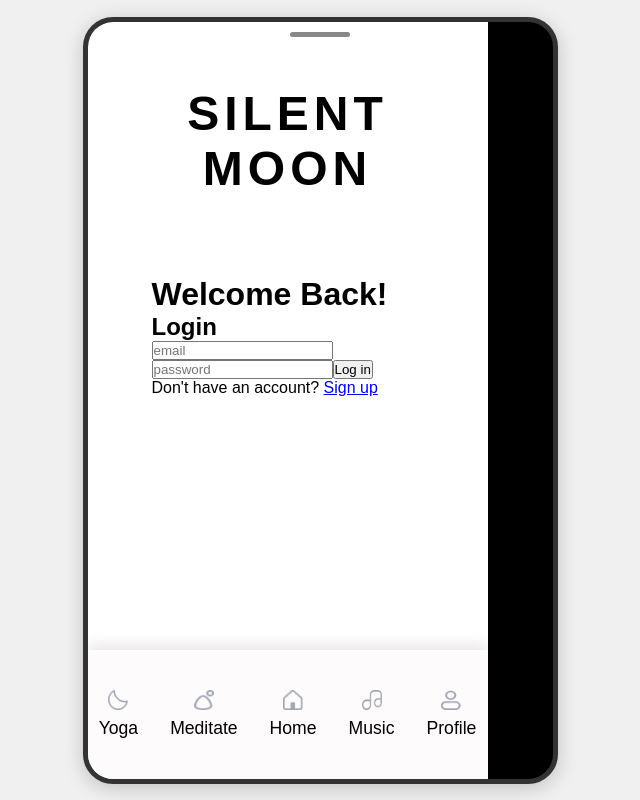
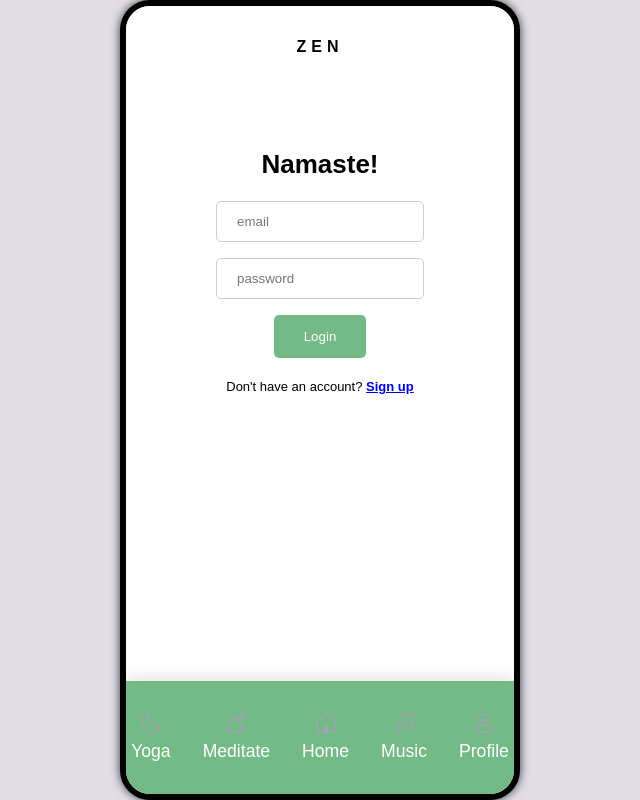
Before and after one commit to TOezdemir/Abschlussprojekt-Silent-Moon, a React (Vite) app: page /login in a window 1280 px wide. Shown: the whole page, without its empty margins (320-960 px from the left). Built offline with nearby package versions, Linux system fonts and the light colour scheme; no server answers.

Commit message:
css design update

```diff
--- a/src/components/Logo.tsx
+++ b/src/components/Logo.tsx
@@ -1,7 +1,7 @@
 function Logo() {
   return (
     <div>
-      <h1 className="logo">SILENT MOON</h1>
+      <h1 className="logo">ZEN</h1>
     </div>
   );
 }
--- a/src/components/layout.css
+++ b/src/components/layout.css
@@ -1,4 +1,4 @@
-body {
+/* body {
     margin: 0;
     padding: 0;
     display: flex;
@@ -58,4 +58,4 @@ body {
     background: white;
     overflow-y: auto;
     padding: 16px;
-  }
+  } */
--- a/src/index.css
+++ b/src/index.css
@@ -7,13 +7,25 @@
 
 body {
   font-family: Arial, sans-serif;
-  background-color: #e1dfdf;
   color: #000000;
+  background-color: #e0dde7;
   overflow: hidden; /* Deaktiviert Scrollen für die gesamte Seite */
   height: 100vh; /* Vollbildhöhe */
   display: flex;
   justify-content: center;
   align-items: center;
+  /* background-image: url("https://images.pexels.com/photos/1242348/pexels-photo-1242348.jpeg?auto=compress&cs=tinysrgb&w=1260&h=750&dpr=2");
+  background-size: cover;
+  background-position: center;
+  background-repeat: no-repeat; */
+}
+
+.test-links {
+  display: flex;
+  flex-direction: column;
+  justify-content: left;
+  align-items: left;
+  margin-top: 1em;
 }
 
 .logo {
@@ -26,11 +38,12 @@ body {
   width: 400px; /* Breite des Rahmens, z.B. iPhone */
   height: 800px; /* Höhe des Rahmens */
   margin: 0 auto; /* Zentriere den Rahmen */
-  border: 5px solid #000; /* Rahmen */
+  border: 6px solid #000; /* Rahmen */
   border-radius: 30px; /* Abgerundete Ecken */
   background-color: #fff; /* Hintergrundfarbe des "Screens" */
   overflow: hidden; /* Inhalt, der aus dem Rahmen herausragt, ausblenden */
   position: relative; /* Wichtiger Bezugspunkt für Positionierung */
+  box-shadow: 0px 0px 10px 0px rgba(0, 0, 0, 0.75);
 }
 
 /* Layout mit Grid */
@@ -52,7 +65,7 @@ body {
   background-color: #ffffff;
   padding: 1rem;
   text-align: center;
-  font-size: 1.5rem;
+  font-size: 0.5rem;
 }
 
 /* Main Content */
@@ -62,18 +75,106 @@ body {
   background-color: #ffffff;
   overflow-y: auto;
   align-items: center;
-  overflow-y: auto;
+  overflow-y: auto; /* Scrollen innerhalb des Phone-Frames aktivieren */
+  height: fit-content;
 }
 
+/* Login Page css */
+
+.login {
+  display: flex;
+  flex-direction: column;
+  justify-content: center;
+  align-items: center;
+  padding: 1em;
+  font-size: small;
+}
+
+.login span {
+  font-weight: bold;
+}
+
+.login-form {
+  display: flex;
+  flex-direction: column;
+  justify-content: center;
+  align-items: center;
+  padding: 1em;
+}
+
+.login-form input {
+  width: 100%;
+  padding: 12px 20px;
+  margin: 8px 0;
+  display: inline-block;
+  border-radius: 5px;
+  border: 1px solid #ccc;
+  box-sizing: border-box;
+}
+
+.login-btn {
+  background-color: #73ba86;
+  color: white;
+  padding: 14px 30px;
+  margin: 8px 0;
+  border: none;
+  border-radius: 5px;
+  cursor: pointer;
+}
+
+/*signup page css */
+
+.signup {
+  display: flex;
+  flex-direction: column;
+  justify-content: center;
+  align-items: center;
+  padding: 1em;
+  font-size: small;
+}
+
+.signup h1 {
+  font-size: 1.5rem;
+  margin-bottom: 2rem;
+  text-align: center;
+}
+
+.signup-input {
+  width: 100%;
+  padding: 12px 20px;
+  margin: 8px 0;
+  display: inline-block;
+  border-radius: 5px;
+  border: 1px solid #ccc;
+  box-sizing: border-box;
+}
+
+.signup-btn {
+  background-color: #73ba86;
+  color: white;
+  padding: 14px 30px;
+  margin: 2rem 0 0 0;
+  border: none;
+  border-radius: 5px;
+  cursor: pointer;
+}
+
+.signup-btn:hover {
+  background-color: #b9ddc2;
+}
+
+/*Reminder Page css */
+
 .choose-time {
-  background-color: #8273ba;
+  background-color: #73ba86;
   border-radius: 10px;
   color: white;
   padding: 5em;
 }
 
 .choose-days button {
-  background-color: #8273ba;
+  background-color: #73ba86;
+
   color: white;
   border: none;
   border-radius: 100px;
@@ -87,7 +188,7 @@ body {
 }
 
 .choose-days button:hover {
-  background-color: #cec1fb;
+  background-color: #b9ddc2;
 }
 
 .btn-style {
@@ -134,8 +235,8 @@ body {
 }
 
 .no-thanks:hover {
-  text-decoration: blueviolet;
-  color: blueviolet;
+  text-decoration: rgb(88, 144, 23);
+  color: rgb(88, 144, 23);
 }
 
 /* Allgemeines Styling für die Navbar */
@@ -180,14 +281,14 @@ li a {
 }
 
 .navbar-bottom a {
-  color: #000000;
+  color: #ffffff;
   text-decoration: none;
   font-size: 1.1rem;
 }
 
 .navbar-bottom a:hover {
   text-decoration: none;
-  color: #e28f83;
+  color: rgb(88, 144, 23);
 }
 
 .nav-icon {
@@ -202,12 +303,12 @@ li a {
   width: 100%;
   max-width: 400px;
   grid-area: footer;
-  background-color: #fdfbfb;
+  background-color: #73ba86;
   box-shadow: 0 -5px 15px rgba(0, 0, 0, 0.1); /* Schlagschatten nach oben */
   position: absolute; /* Innerhalb des Phone-Rahmens fixieren */
   color: white;
   text-align: center;
-  padding: 2.5rem;
+  padding: 2rem;
   text-align: center;
   z-index: 1000; /* Sicherstellen, dass sie immer sichtbar ist */
 }
@@ -274,7 +375,7 @@ li a {
 * {
     margin: 0;
     padding: 0;
-    box-sizing: border-box;
+    box-sizing: border-box;3
 }
 
 html {
--- a/src/pages/HomePage.tsx
+++ b/src/pages/HomePage.tsx
@@ -21,9 +21,18 @@ export default function HomePage() {
           <p>Recomended Meditation for you</p>
           <div>Hier werden alle verfügbaren Meditations Videos gerendert</div>
         </section>
-        <section>
+        <section className="test-links">
           <li>
-            <NavLink to="/reminders">Test Link zur Reminder Site</NavLink>
+            <NavLink to="/reminders">Reminder Site</NavLink>
+          </li>
+          <li>
+            <NavLink to="/login">Login Site</NavLink>
+          </li>
+          <li>
+            <NavLink to="/signup">Signup Site</NavLink>
+          </li>
+          <li>
+            <NavLink to="/signup">Welcome Site</NavLink>
           </li>
         </section>
       </div>
--- a/src/pages/LoginPage.tsx
+++ b/src/pages/LoginPage.tsx
@@ -22,26 +22,30 @@ export default function LoginPage() {
   };
 
   return (
-    <div>
-      <h1>Welcome Back!</h1>
-      <h2>Login</h2>
-      <form onSubmit={handleSubmit}>
+    <div className="login">
+      <h1>Namaste!</h1>
+      <form className="login-form" onSubmit={handleSubmit}>
         <input
+          className="input"
           type="text"
           placeholder="email"
           value={email}
           onChange={(e) => setEmail(e.target.value)}
         />
         <input
+          className="input"
           type="password"
           placeholder="password"
           value={password}
           onChange={(e) => setPassword(e.target.value)}
         />
-        <button>Log in</button>
+        <button className="login-btn">Login</button>
       </form>
       <p>
-        Don't have an account? <Link to="/signup">Sign up</Link>
+        Don't have an account?{" "}
+        <span>
+          <Link to="/signup">Sign up</Link>
+        </span>
       </p>
     </div>
   );
--- a/src/pages/SignUpPage.tsx
+++ b/src/pages/SignUpPage.tsx
@@ -2,7 +2,7 @@ import { useState } from "react";
 import { supabase } from "../lib/supabaseClient";
 import { useUserContext } from "../context/userContext";
 import { useNavigate } from "react-router-dom";
-import ReactPlayer from "react-player";
+// import ReactPlayer from "react-player";
 import React from "react";
 
 export default function RegistrationPage() {
@@ -16,7 +16,6 @@ export default function RegistrationPage() {
 
   const handleSubmit = async (e: React.FormEvent) => {
     e.preventDefault();
-
 
     setError(null);
 
@@ -41,18 +40,19 @@ export default function RegistrationPage() {
     }
   };
 
-
   return (
-    <div>
+    <div className="signup">
       <h1>Create your account!</h1>
-      <form onSubmit={handleSubmit}>
+      <form className="signup-form" onSubmit={handleSubmit}>
         <input
+          className="signup-input"
           type="text"
           placeholder="email"
           value={email}
           onChange={(e) => setEmail(e.target.value)}
         />
         <input
+          className="signup-input"
           type="password"
           placeholder="password"
           value={password}
@@ -60,26 +60,27 @@ export default function RegistrationPage() {
         />
         <br />
         <input
+          className="signup-input"
           type="text"
           placeholder="First Name"
           value={firstname}
           onChange={(e) => setFirstname(e.target.value)}
         />
         <input
+          className="signup-input"
           type="text"
           placeholder="Last Name"
           value={lastname}
           onChange={(e) => setLastname(e.target.value)}
         />
-        <button type="submit">REGISTER</button>
       </form>
+      <button className="signup-btn" type="submit">
+        REGISTER
+      </button>
 
       {error && <p style={{ color: "red" }}>{error}</p>}
 
-
-
-
-<ReactPlayer url='https://www.youtube.com/watch?v=LXb3EKWsInQ' />
+      {/* <ReactPlayer url="https://www.youtube.com/watch?v=LXb3EKWsInQ" /> */}
     </div>
   );
 }
```
